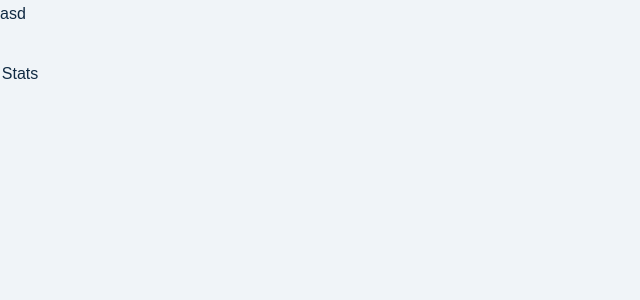
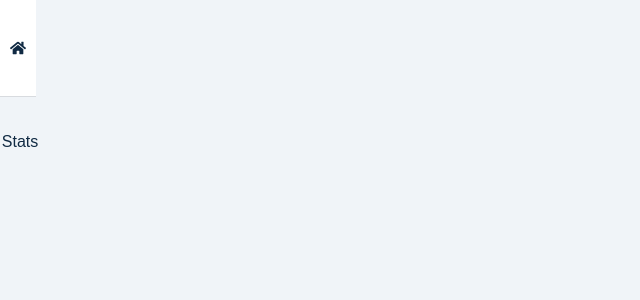
Before and after one commit to Lutefd/Trampae, a React (Create React App) app: page / in a window 1280 px wide. Shown: the top 300 px of the page, without its empty margins (0-640 px from the left). Built offline with nearby package versions, Linux system fonts and the light colour scheme.

Commit message:
add react icons lib

```diff
--- a/package.json
+++ b/package.json
@@ -11,6 +11,7 @@
     "normalize.css": "^8.0.1",
     "react": "^18.2.0",
     "react-dom": "^18.2.0",
+    "react-icons": "^4.4.0",
     "react-redux": "^8.0.4",
     "react-router-dom": "^6.4.2",
     "react-scripts": "5.0.1",
--- a/src/components/Navbar.js
+++ b/src/components/Navbar.js
@@ -1,4 +1,10 @@
+import Wrapper from '../assets/wrappers/Navbar';
+import { FaHome } from 'react-icons/fa';
 const Navbar = () => {
-  return <div>asd</div>;
+  return (
+    <Wrapper>
+      <FaHome />
+    </Wrapper>
+  );
 };
 export default Navbar;
```
Also changed, not shown: 1 other file (tests, documents, lock files or other folders).
